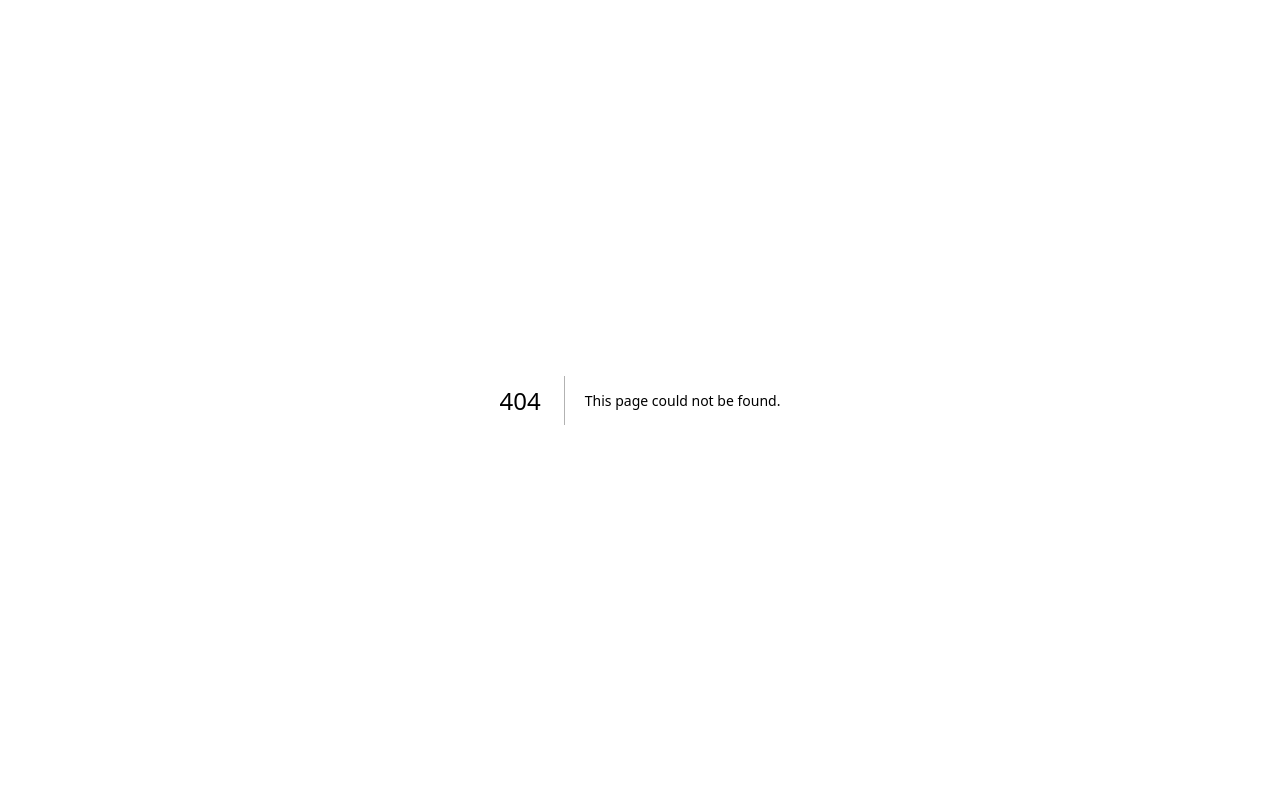
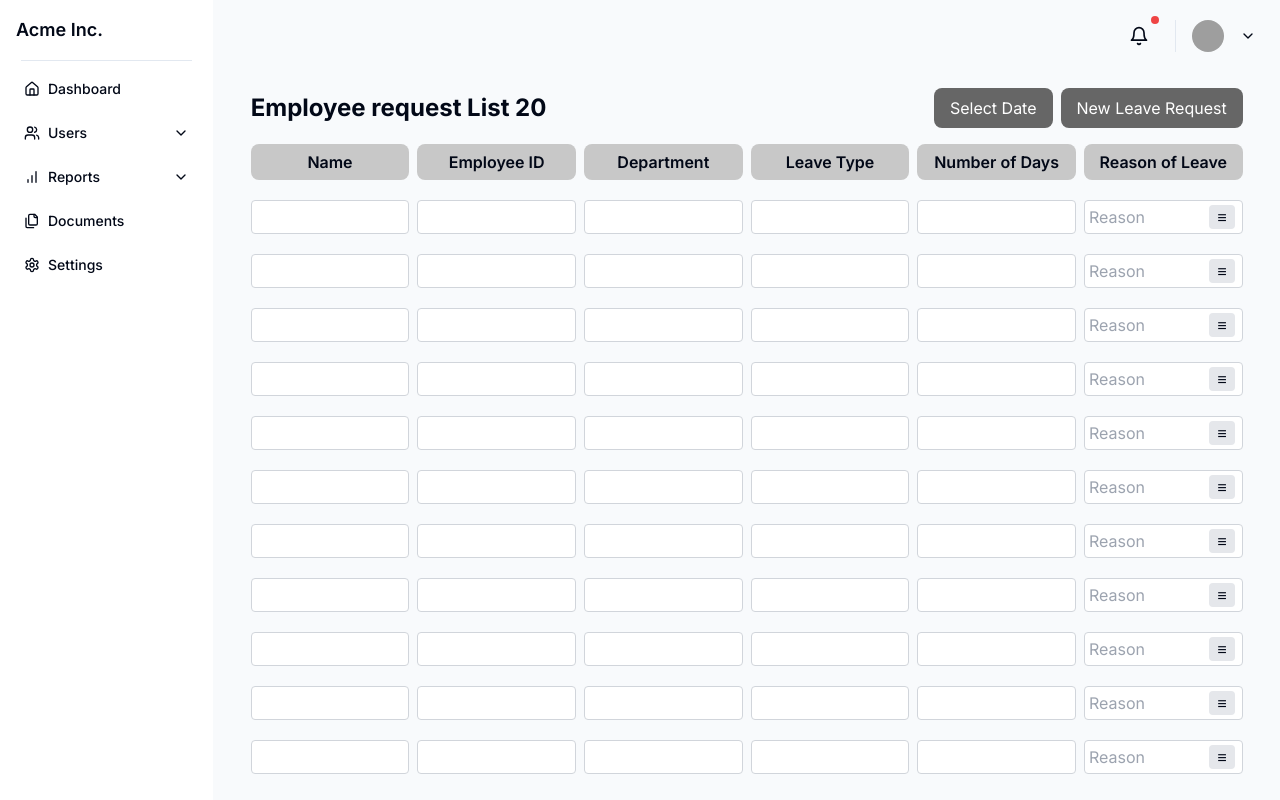
Before and after one commit to tejassharma-ts/self-hrms, a Next.js app: page /leave in a window 1280 px wide. Before the commit this address had no page. Built offline with nearby package versions, Linux system fonts and the light colour scheme; grey boxes are pictures that could not be loaded.

Commit message:
leave ui

```diff
--- /dev/null
+++ b/app/(dashboard)/leave/_components/EmployeeRequestList.tsx
@@ -0,0 +1,50 @@
+import React from 'react';
+
+const EmployeeRequestList = () => {
+  const rows = 11; // Number of rows in the list
+
+  return (
+    <div className="p-4 max-w-5xl mx-auto">
+      <div className="flex justify-between items-center mb-4">
+        <h1 className="text-2xl font-bold">Employee request List 20</h1>
+        <div className="space-x-2">
+          <button className="bg-[#666666] text-white px-4 py-2 rounded-lg">Select Date</button>
+          <button className="bg-[#666666] text-white px-4 py-2 rounded-lg">New Leave Request</button>
+        </div>
+      </div>
+
+      <div className="grid grid-cols-6 gap-2 mb-5">
+        {['Name', 'Employee ID', 'Department', 'Leave Type', 'Number of Days', 'Reason of Leave'].map((header) => (
+          <div key={header} className="bg-[#C8C8C8] rounded-lg px-2 py-1.5 font-semibold text-center">
+            {header}
+          </div>
+        ))}
+      </div>
+
+
+      {[...Array(rows)].map((_, index) => (
+        <div key={index} className="grid grid-cols-6 gap-2 mb-5">
+          {[...Array(5)].map((_, cellIndex) => (
+            <input
+              key={cellIndex}
+              type="text"
+              className="border rounded-sm border-gray-300 p-1 w-full"
+            />
+          ))}
+          <div className="relative">
+            <input
+              type="text"
+              className="border rounded-sm border-gray-300 p-1 w-full"
+              placeholder="Reason"
+            />
+            <button className="absolute right-2 top-1/2 transform -translate-y-1/2 bg-gray-200 px-2 rounded">
+              ≡
+            </button>
+          </div>
+        </div>
+      ))}
+    </div>
+  );
+};
+
+export default EmployeeRequestList;
--- /dev/null
+++ b/app/(dashboard)/leave/_modals/LeaveRequestForm.tsx
@@ -0,0 +1,54 @@
+import React, { useState } from 'react';
+
+const LeaveRequestForm = () => {
+  const [leaveReason, setLeaveReason] = useState('');
+
+  const handleSubmit = (action: 'APPROVE' | 'DENY') => {
+    // Handle form submission
+    console.log(`Leave request ${action.toLowerCase()}d with reason: ${leaveReason}`);
+  };
+
+  return (
+    <div className="max-w-md mx-auto bg-white rounded-lg shadow-md overflow-hidden">
+      <div className="p-6">
+        <div className="flex justify-between items-center mb-4">
+          <div>
+            <h2 className="text-xl font-bold">Name</h2>
+            <p className="text-gray-600">Department</p>
+          </div>
+          <div className="flex items-center">
+            <span className="mr-2">sahil@1234</span>
+            <div className="w-10 h-10 bg-gray-300 rounded-full overflow-hidden">
+              <img src="/api/placeholder/40/40" alt="User" className="w-full h-full object-cover" />
+            </div>
+          </div>
+        </div>
+
+        <h3 className="text-lg font-semibold mb-2">Leave Reason</h3>
+        <textarea
+          className="w-full h-32 p-2 border border-gray-300 rounded-md resize-none mb-4"
+          value={leaveReason}
+          onChange={(e) => setLeaveReason(e.target.value)}
+          placeholder="Enter your leave reason here..."
+        />
+
+        <div className="flex justify-between">
+          <button
+            onClick={() => handleSubmit('DENY')}
+            className="px-4 py-2 bg-gray-500 text-white rounded-md hover:bg-gray-600 transition-colors"
+          >
+            DENY
+          </button>
+          <button
+            onClick={() => handleSubmit('APPROVE')}
+            className="px-4 py-2 bg-gray-500 text-white rounded-md hover:bg-gray-600 transition-colors"
+          >
+            APPROVE
+          </button>
+        </div>
+      </div>
+    </div>
+  );
+};
+
+export default LeaveRequestForm;
--- /dev/null
+++ b/app/(dashboard)/leave/page.tsx
@@ -0,0 +1,12 @@
+import React from 'react'
+import EmployeeRequestList from './_components/EmployeeRequestList'
+
+const page = () => {
+    return (
+        <div className='' >
+            <EmployeeRequestList />
+        </div>
+    )
+}
+
+export default page
```
